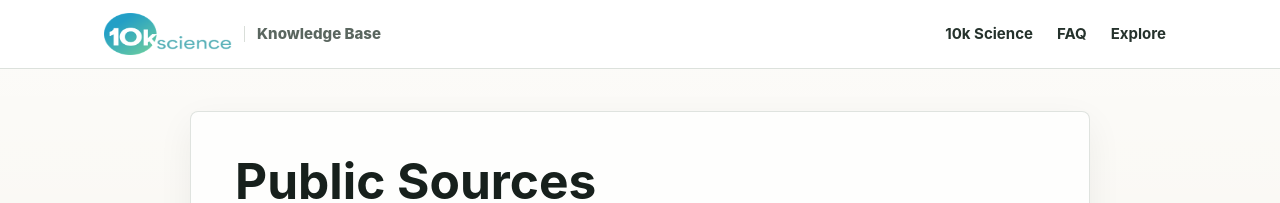
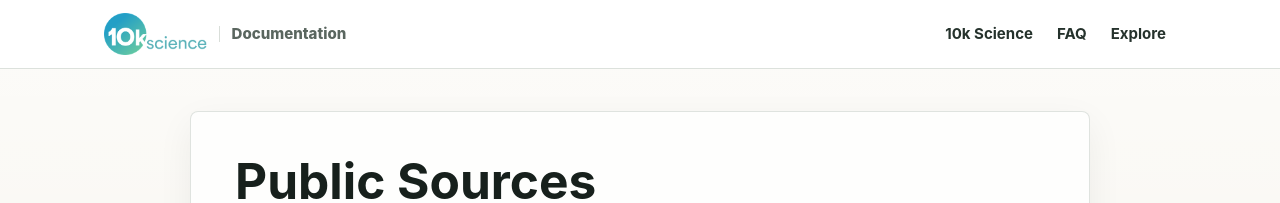
Before and after one commit to 10kScience/10k-knowledge-base, a Jekyll site: the page built from public-sources.md, in a window 1280 px wide. Shown: the top 203 px of the page. Built offline with Jekyll 4.4.1, drawn with Linux system fonts in a browser that asks for light colours.

Commit message:
Adjust header logo and homepage title

```diff
--- a/_layouts/default.html
+++ b/_layouts/default.html
@@ -23,7 +23,7 @@
   <meta name="twitter:title" content="{{ meta_title | escape }}">
   <meta name="twitter:description" content="{{ meta_description | escape }}">
   <meta name="twitter:image" content="{{ meta_image }}">
-  <link rel="stylesheet" href="{{ '/assets/css/site.css' | relative_url }}?v=20260428-logo-fix">
+  <link rel="stylesheet" href="{{ '/assets/css/site.css' | relative_url }}?v=20260428-logo-ratio">
   <script type="application/ld+json">
   {
     "@context": "https://schema.org",
@@ -271,8 +271,8 @@
   <nav class="site-nav" aria-label="Knowledge base navigation">
     <div class="site-nav-inner">
       <a class="brand" href="{{ site.baseurl }}/">
-        <img class="brand-logo" src="{{ '/assets/images/10k-science-logo-header.png' | relative_url }}" alt="10k Science" width="128" height="53">
-        <span class="brand-title">Knowledge Base</span>
+        <img class="brand-logo" src="{{ '/assets/images/10k-science-logo-header.png' | relative_url }}" alt="10k Science" width="128" height="52">
+        <span class="brand-title">Documentation</span>
       </a>
       <div class="site-links">
         <a href="{{ site.baseurl }}/content/product/10k-science/overview/">10k Science</a>
--- a/assets/css/site.css
+++ b/assets/css/site.css
@@ -116,9 +116,9 @@ pre code {
 .brand-logo {
   display: block;
   flex: 0 0 auto;
-  height: auto;
-  max-height: 42px;
-  width: 128px;
+  height: 42px;
+  max-width: none;
+  width: auto;
 }
 
 .brand-title {
@@ -565,8 +565,7 @@ blockquote {
   }
 
   .brand-logo {
-    max-height: 36px;
-    width: 110px;
+    height: 36px;
   }
 
   .hero-media {
```
Also changed, not shown: index.md (+0 -1 lines).
